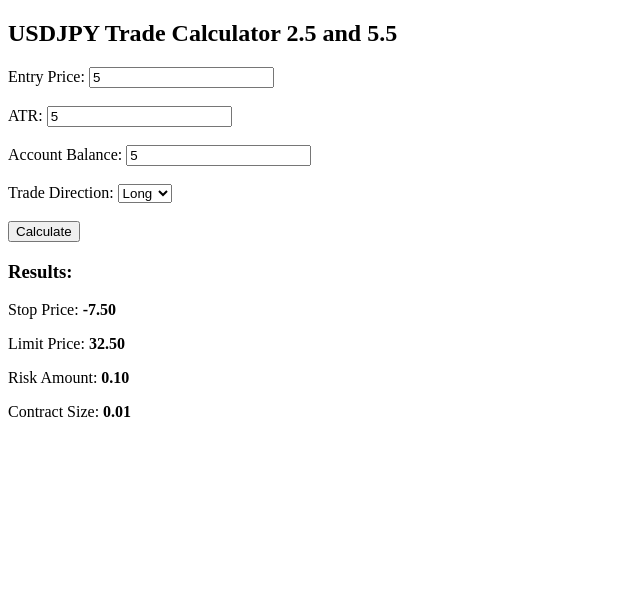
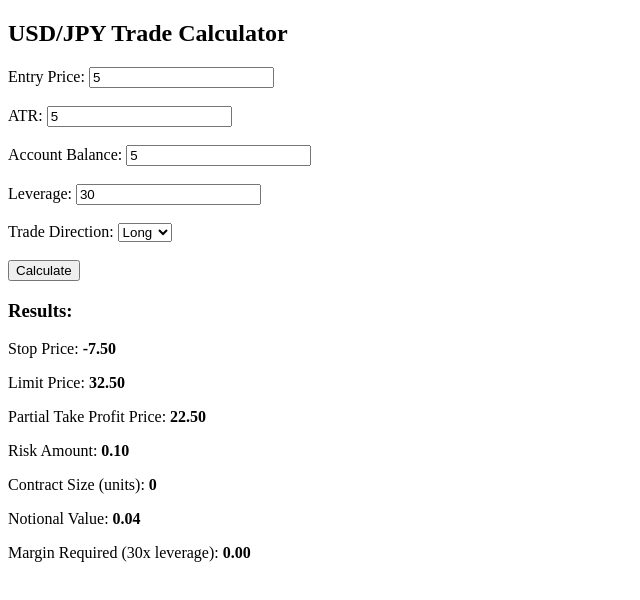
Before and after one commit to loccers99/USDJPY-Calc, a plain HTML site: page index.html in a window 1280 px wide. Both pictures are taken after typing "5", "5", "5" into the empty fields and a click on the button "Calculate". Shown: the whole page, without its empty margins (0-640 px from the left). Drawn offline with Linux system fonts and the light colour scheme.

Commit message:
Update index.html

```diff
--- a/index.html
+++ b/index.html
@@ -3,14 +3,15 @@
 <head>
     <meta charset="UTF-8">
     <meta name="viewport" content="width=device-width, initial-scale=1.0">
-    <title>USDJPY_calc.html</title>
+    <title>USD/JPY Trade Calculator</title>
 </head>
 <body>
-    <h2>USDJPY Trade Calculator 2.5 and 5.5</h2>
+    <h2>USD/JPY Trade Calculator</h2>
     <form id="tradeForm">
-        <label>Entry Price: <input type="number" id="entryPrice" required></label><br><br>
-        <label>ATR: <input type="number" id="atr" required></label><br><br>
+        <label>Entry Price: <input type="number" id="entryPrice" step="0.01" required></label><br><br>
+        <label>ATR: <input type="number" id="atr" step="0.01" required></label><br><br>
         <label>Account Balance: <input type="number" id="accountBalance" required></label><br><br>
+        <label>Leverage: <input type="number" id="leverage" required value="30"></label><br><br>
         <label>Trade Direction:
             <select id="tradeDirection">
                 <option value="long">Long</option>
@@ -28,33 +29,43 @@
             const entryPrice = parseFloat(document.getElementById('entryPrice').value);
             const atr = parseFloat(document.getElementById('atr').value);
             const accountBalance = parseFloat(document.getElementById('accountBalance').value);
+            const leverage = parseFloat(document.getElementById('leverage').value);
             const tradeDirection = document.getElementById('tradeDirection').value;
 
             const stopMultiplier = 2.5;
             const limitMultiplier = 5.5;
+            const partialTPMultiplier = 3.5;
             const riskPercent = 0.02;
 
             const stopDistance = atr * stopMultiplier;
             const limitDistance = atr * limitMultiplier;
+            const partialTPDistance = atr * partialTPMultiplier;
 
-            let stopPrice, limitPrice;
+            let stopPrice, limitPrice, partialTPPrice;
 
             if (tradeDirection === 'long') {
                 stopPrice = entryPrice - stopDistance;
                 limitPrice = entryPrice + limitDistance;
+                partialTPPrice = entryPrice + partialTPDistance;
             } else {
                 stopPrice = entryPrice + stopDistance;
                 limitPrice = entryPrice - limitDistance;
+                partialTPPrice = entryPrice - partialTPDistance;
             }
 
             const riskAmount = accountBalance * riskPercent;
-            const contractSize = (riskAmount / stopDistance).toFixed(2);
+            const contractSize = riskAmount / stopDistance;
+            const notionalValue = contractSize * entryPrice;
+            const marginRequired = notionalValue / leverage;
 
             document.getElementById('results').innerHTML = `
                 <p>Stop Price: <strong>${stopPrice.toFixed(2)}</strong></p>
                 <p>Limit Price: <strong>${limitPrice.toFixed(2)}</strong></p>
+                <p>Partial Take Profit Price: <strong>${partialTPPrice.toFixed(2)}</strong></p>
                 <p>Risk Amount: <strong>${riskAmount.toFixed(2)}</strong></p>
-                <p>Contract Size: <strong>${contractSize}</strong></p>
+                <p>Contract Size (units): <strong>${contractSize.toFixed(0)}</strong></p>
+                <p>Notional Value: <strong>${notionalValue.toFixed(2)}</strong></p>
+                <p>Margin Required (${leverage}x leverage): <strong>${marginRequired.toFixed(2)}</strong></p>
             `;
         }
     </script>
```
